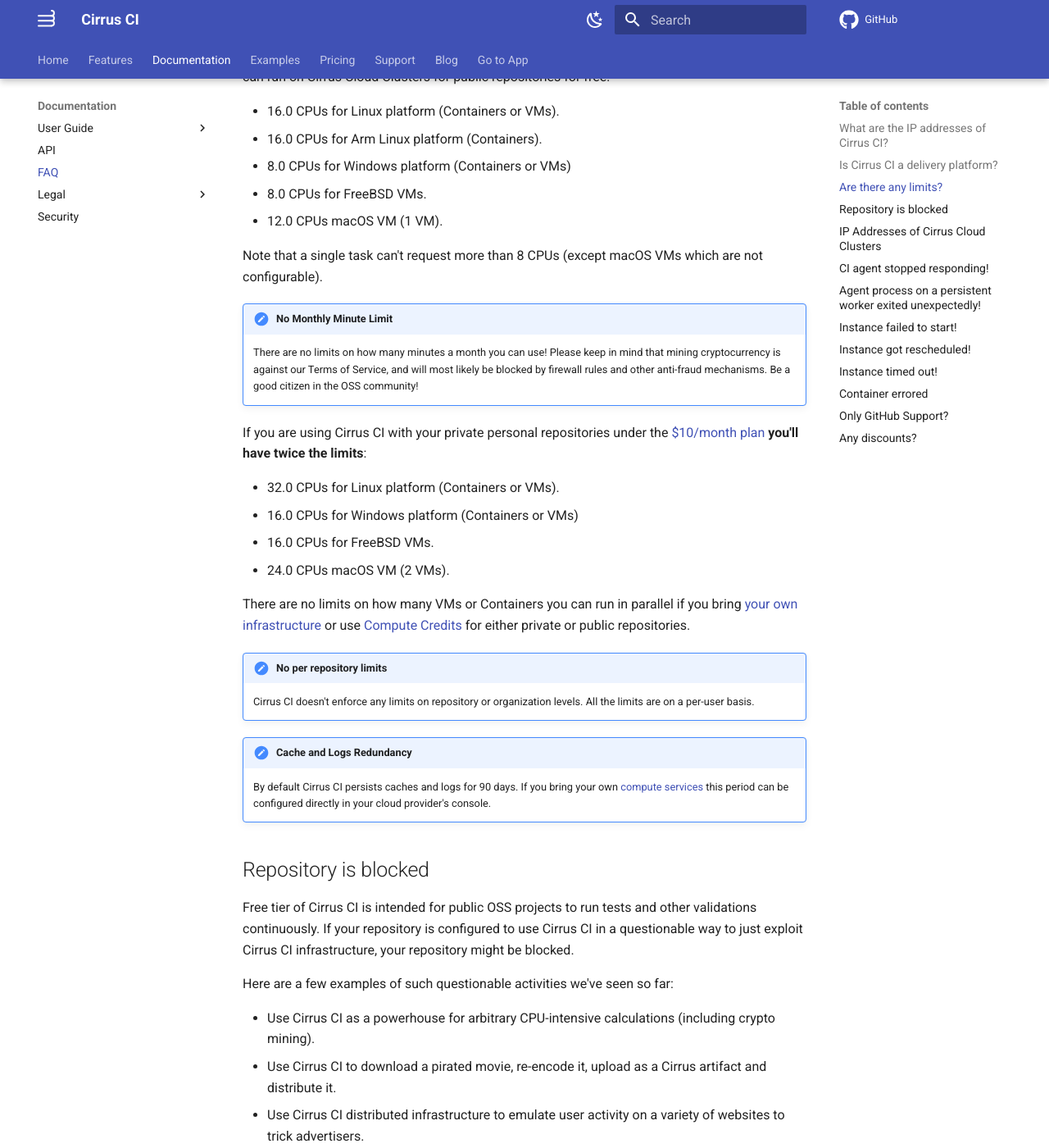
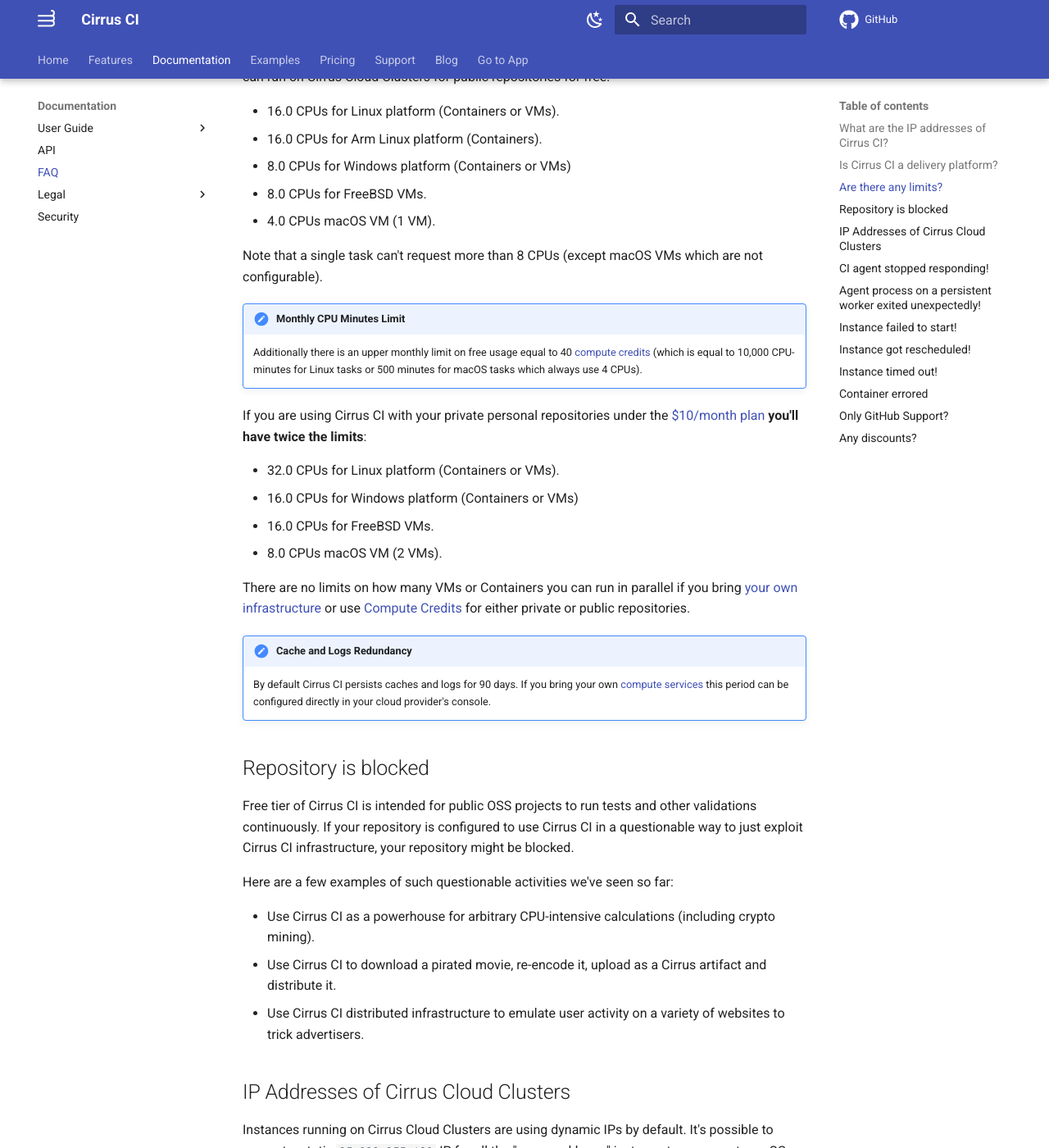
Before and after one commit to cirruslabs/cirrus-ci-docs, an MkDocs documentation site: the page built from docs/faq.md, in a window 1280 px wide and 1400 px high, scrolled down 910 px. Shown: the whole window at 82% size. Built offline with MkDocs 1.6.1 and Material for MkDocs 9.7.7, drawn with Linux system fonts in a browser that asks for light colours; comment, search, counter and statistics services are not loaded.

Commit message:
Update Limits FAQ
Fixes #1207

```diff
--- a/docs/faq.md
+++ b/docs/faq.md
@@ -39,12 +39,13 @@ for public repositories for free:
 * 16.0 CPUs for Arm Linux platform (Containers).
 * 8.0 CPUs for Windows platform (Containers or VMs)
 * 8.0 CPUs for FreeBSD VMs.
-* 12.0 CPUs macOS VM (1 VM).
+* 4.0 CPUs macOS VM (1 VM).
 
 Note that a single task can't request more than 8 CPUs (except macOS VMs which are not configurable).
 
-!!! note "No Monthly Minute Limit"
-    There are no limits on how many minutes a month you can use! Please keep in mind that mining cryptocurrency is against our Terms of Service, and will most likely be blocked by firewall rules and other anti-fraud mechanisms. Be a good citizen in the OSS community!
+!!! note "Monthly CPU Minutes Limit"
+    Additionally there is an upper monthly limit on free usage equal to 40 [compute credits](pricing.md)
+    (which is equal to 10,000 CPU-minutes for Linux tasks or 500 minutes for macOS tasks which always use 4 CPUs).
 
 If you are using Cirrus CI with your private personal repositories under the [$10/month plan](https://github.com/marketplace/cirrus-ci/plan/MDIyOk1hcmtldHBsYWNlTGlzdGluZ1BsYW45OTI=#pricing-and-setup)
 **you'll have twice the limits**:
@@ -52,13 +53,10 @@ If you are using Cirrus CI with your private personal repositories under the [$1
 * 32.0 CPUs for Linux platform (Containers or VMs).
 * 16.0 CPUs for Windows platform (Containers or VMs)
 * 16.0 CPUs for FreeBSD VMs.
-* 24.0 CPUs macOS VM (2 VMs).
+* 8.0 CPUs macOS VM (2 VMs).
 
 There are no limits on how many VMs or Containers you can run in parallel if you bring [your own infrastructure](guide/supported-computing-services.md)
 or use [Compute Credits](pricing.md#compute-credits) for either private or public repositories.
-
-!!! note "No per repository limits"
-    Cirrus CI doesn't enforce any limits on repository or organization levels. All the limits are on a per-user basis.
 
 !!! note "Cache and Logs Redundancy"
     By default Cirrus CI persists caches and logs for 90 days. If you bring your own [compute services](guide/supported-computing-services.md)
```
Also changed, not shown: docs/pricing.md (+1 -1 lines).
